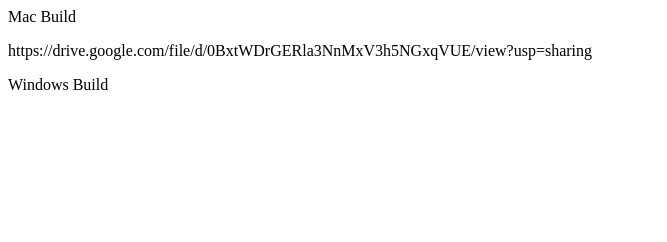
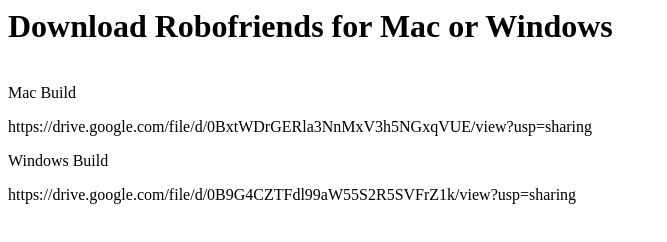
Before and after one commit to cslong/cslong.github.io, a plain HTML site: page index.html in a window 1280 px wide. Shown: the whole page, without its empty margins (0-667 px from the left). Drawn offline with Linux system fonts and the light colour scheme.

Commit message:
update main page

```diff
--- a/index.html
+++ b/index.html
@@ -1,3 +1,8 @@
+<h1>
+Download Robofriends for Mac or Windows
+</h1>
+<br>
+
 Mac Build
 <p>
 	https://drive.google.com/file/d/0BxtWDrGERla3NnMxV3h5NGxqVUE/view?usp=sharing
@@ -5,5 +10,5 @@
 
 Windows Build
 <p>
-
+https://drive.google.com/file/d/0B9G4CZTFdl99aW55S2R5SVFrZ1k/view?usp=sharing
 </p>
```
